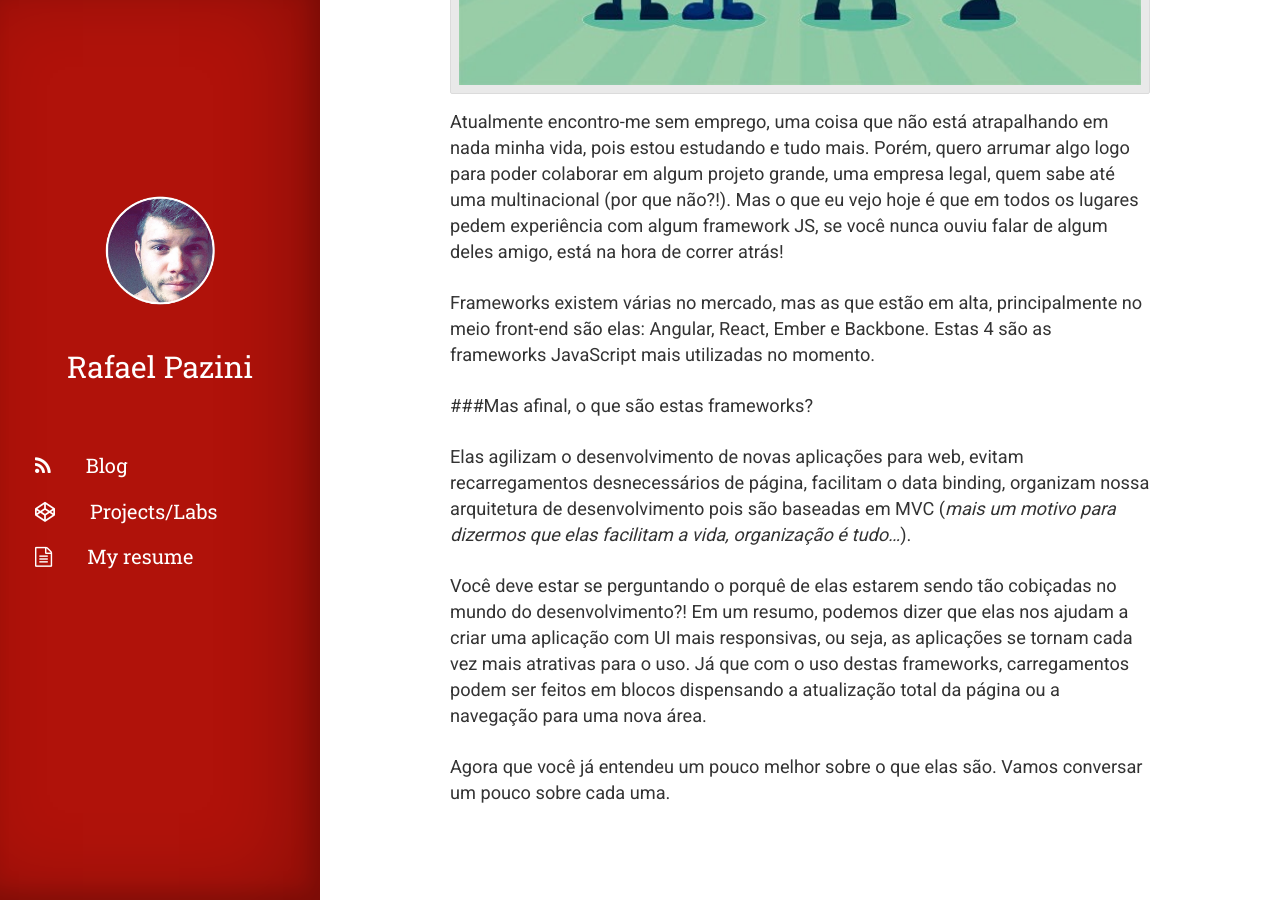
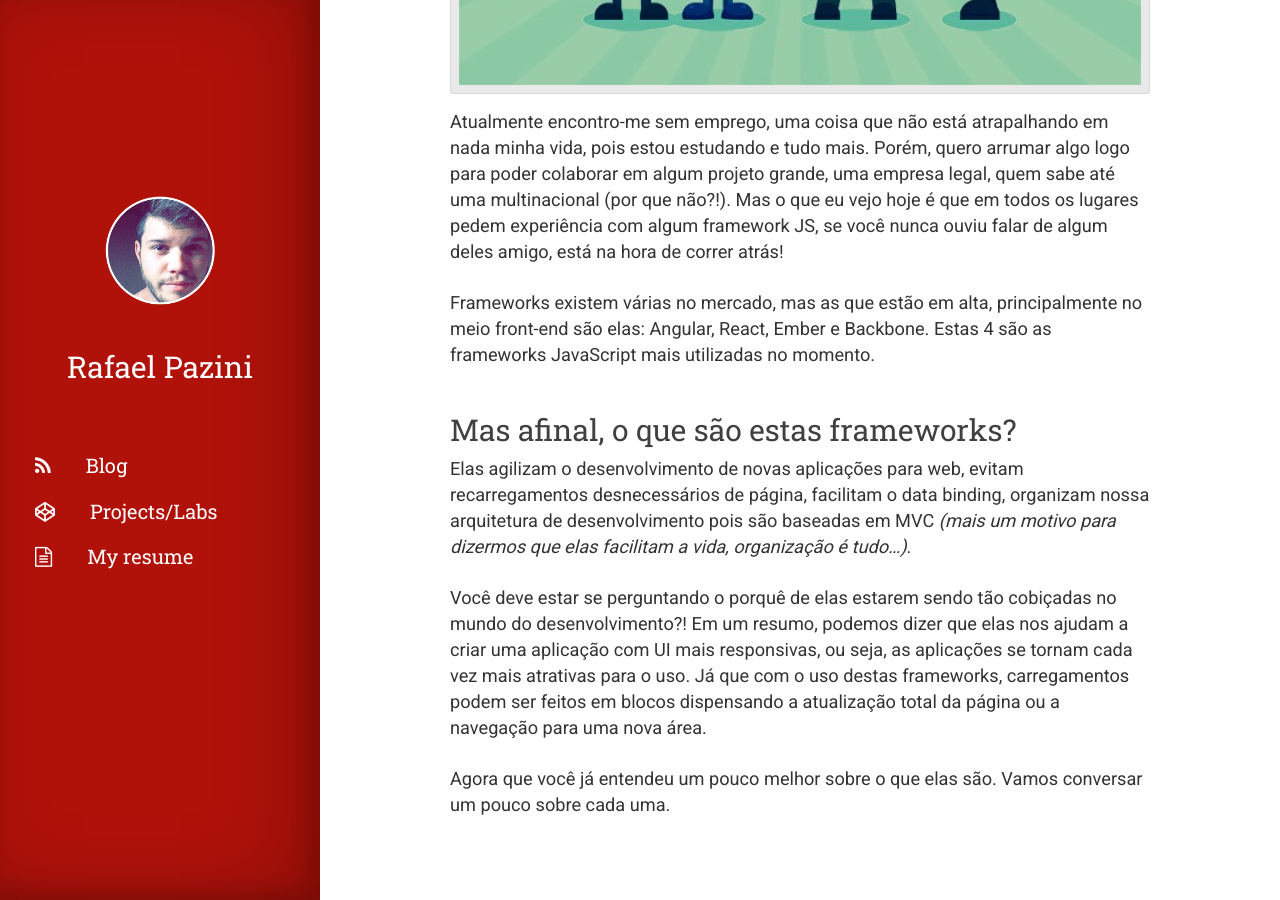
Before and after one commit to rflpazini/old-personal-rflpazini.com, a Jekyll site: the page built from _posts/2016-04-10-frameworksjs.md, in a window 1280 px wide and 900 px high, scrolled down 620 px. Built offline with Jekyll 4.4.1, drawn with Linux system fonts in a browser that asks for light colours; nearby versions of some CDN libraries.

Commit message:
Change markdown

```diff
--- a/_posts/2016-04-10-frameworksjs.md
+++ b/_posts/2016-04-10-frameworksjs.md
@@ -10,9 +10,10 @@ Atualmente encontro-me sem emprego, uma coisa que não está atrapalhando em nad
 
 Frameworks existem várias no mercado, mas as que estão em alta, principalmente no meio front-end são elas: Angular, React, Ember e Backbone. Estas 4 são as frameworks JavaScript mais utilizadas no momento.
 
-###Mas afinal, o que são estas frameworks?
+Mas afinal, o que são estas frameworks?
+---
 
-Elas agilizam o desenvolvimento de novas aplicações para web, evitam recarregamentos desnecessários de página, facilitam o data binding, organizam nossa arquitetura de desenvolvimento pois são baseadas em MVC (*mais um motivo para dizermos que elas facilitam a vida, organização é tudo...*).
+Elas agilizam o desenvolvimento de novas aplicações para web, evitam recarregamentos desnecessários de página, facilitam o data binding, organizam nossa arquitetura de desenvolvimento pois são baseadas em MVC *(mais um motivo para dizermos que elas facilitam a vida, organização é tudo...)*.
 
 Você deve estar se perguntando o porquê de elas estarem sendo tão cobiçadas no mundo do desenvolvimento?! Em um resumo, podemos dizer que elas nos ajudam a criar uma aplicação com UI mais responsivas, ou seja, as aplicações se tornam cada vez mais atrativas para o uso. Já que com o uso destas frameworks, carregamentos podem ser feitos em blocos dispensando a atualização total da página ou a navegação para uma nova área.
 
```
